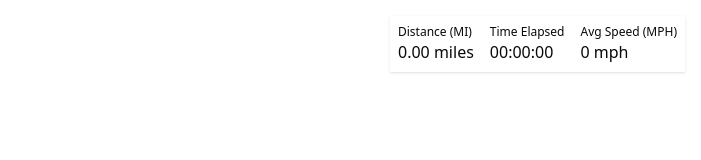
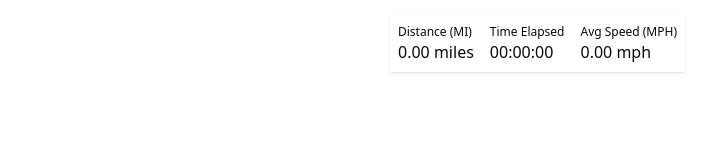
Before and after one commit to randellluangrath/vicarun, a Next.js app: page /new/session in a window 1280 px wide. Shown: the top 160 px of the page, without its empty margins (579-1280 px from the left). Built offline with nearby package versions, Linux system fonts and the light colour scheme.

Commit message:
adjust options

```diff
--- a/app/new/session/sessionCapture.tsx
+++ b/app/new/session/sessionCapture.tsx
@@ -97,8 +97,8 @@ const SessionCapture: React.FC<SessionCaptureProps> = ({onSessionEnd}) => {
                 error => console.error(error),
                 {
                     enableHighAccuracy: true,
-                    maximumAge: 0,
-                    timeout: 5000
+                    maximumAge: 20000,
+                    timeout: 10000
                 },
             );
         }
@@ -126,7 +126,7 @@ const SessionCapture: React.FC<SessionCaptureProps> = ({onSessionEnd}) => {
                     </div>
                     <div className="flex-col"><p className="text-xs">Time Elapsed</p>  <p>{formatTime(elapsedTime)}</p>
                     </div>
-                    <div className="flex-col"><p className="text-xs">Avg Speed (MPH)</p> <p>{averageSpeed} mph</p></div>
+                    <div className="flex-col"><p className="text-xs">Avg Speed (MPH)</p> <p>{averageSpeed.toFixed(2)} mph</p></div>
                 </div>
             </div>
 
```
